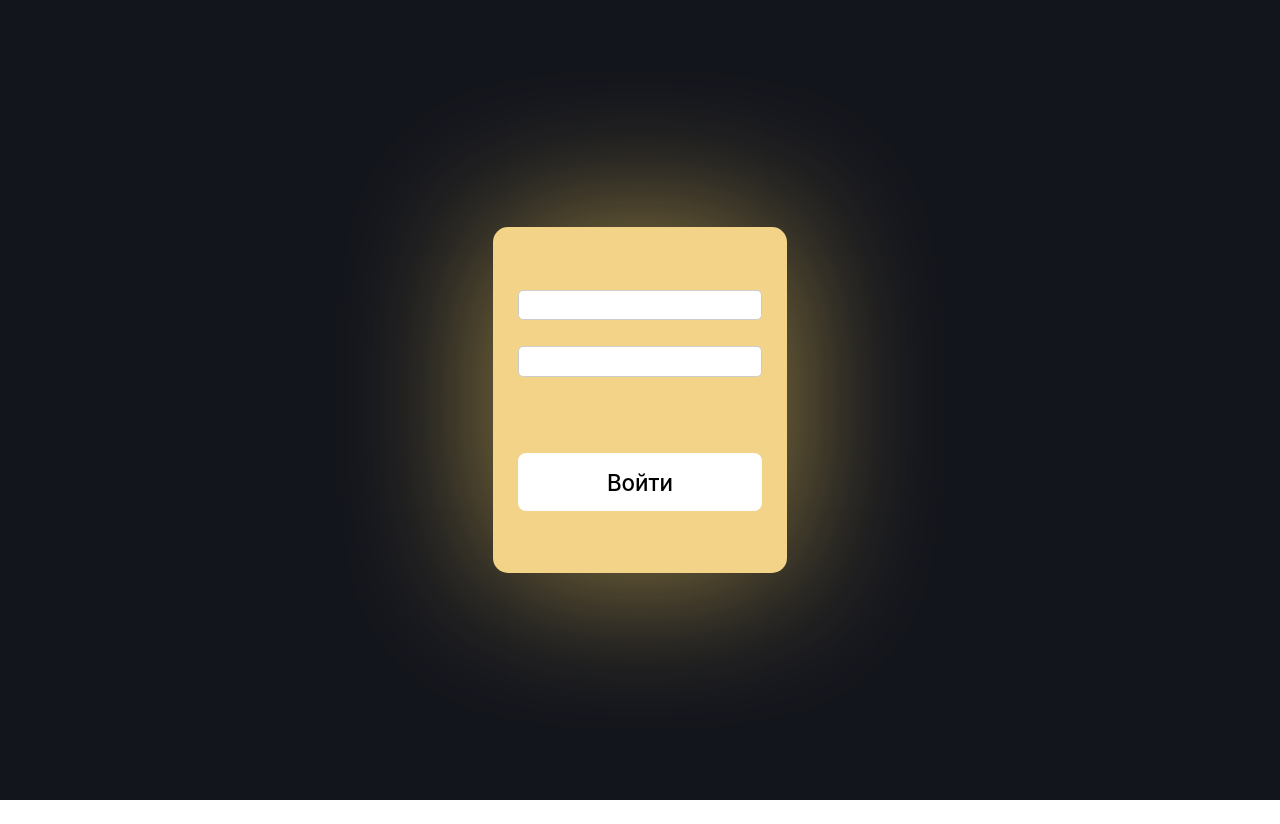
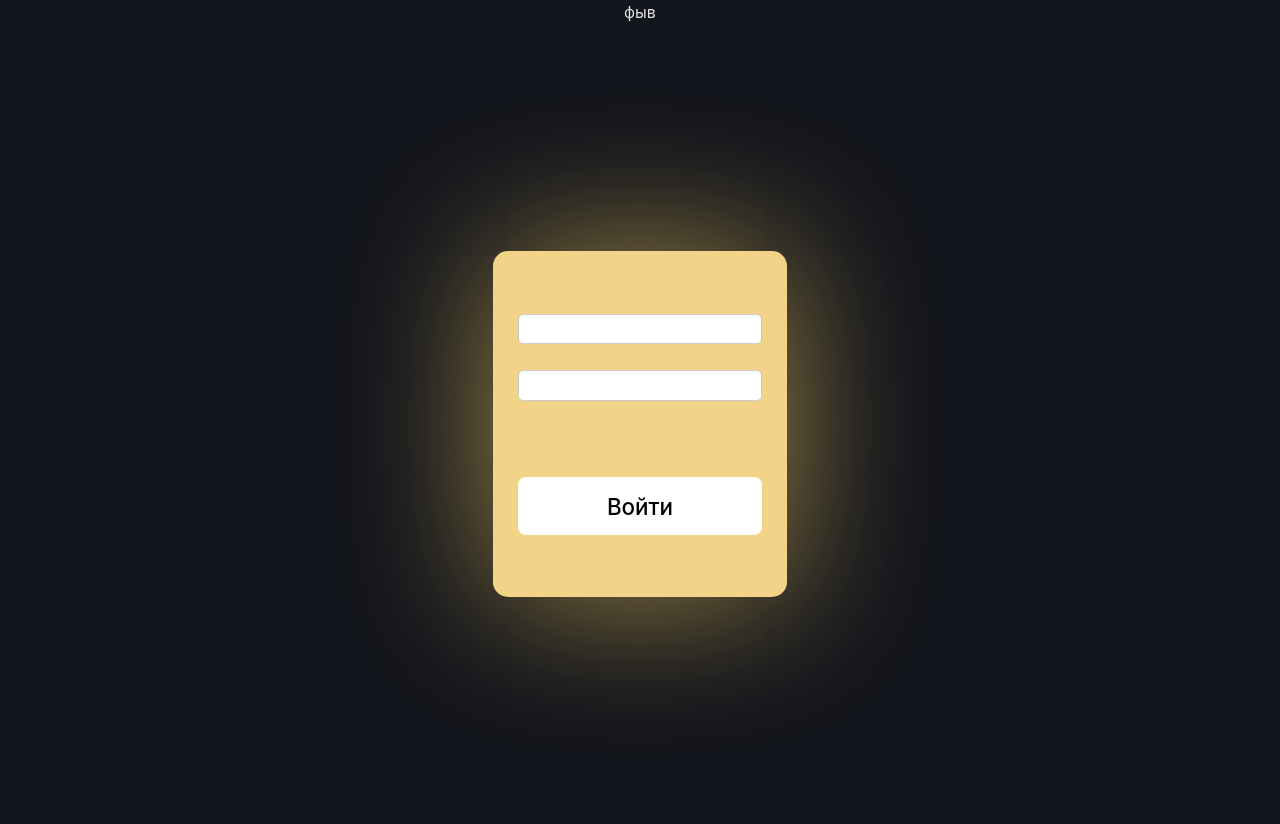
Before and after one commit to DemiFarkov/Gamification, a React (Vite) app: page / in a window 1280 px wide. Before the commit the page ends 800 px from the top, so only its background shows below. Built offline with nearby package versions, Linux system fonts and the light colour scheme.

Commit message:
Update App.jsx
ныу

```diff
--- a/src/App.jsx
+++ b/src/App.jsx
@@ -18,7 +18,7 @@ function App() {
 
   return (
     <>
-      <section className="formContainer">
+      <section className="formContainer">фыв
         <Routes>
           <Route path="/" element={<AutorizationForm />} />
           <Route path="*" element={<Not />} />
```
